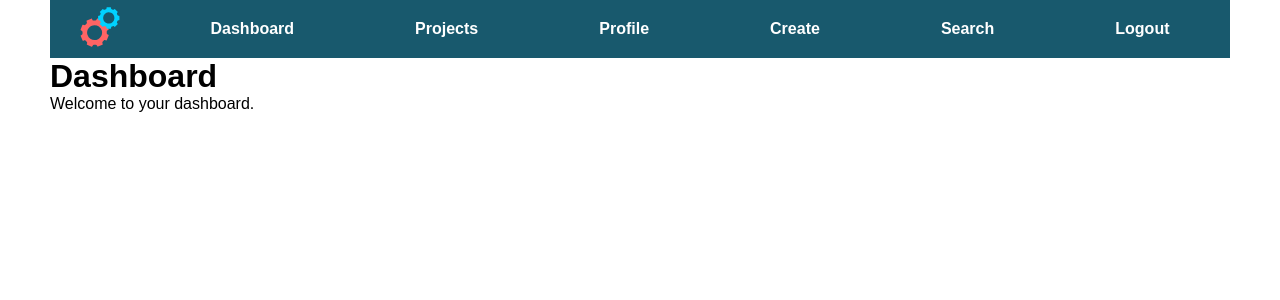
After one commit to Mishakaveli1994/TaskManager, a Django app: page /account/ in a window 1280 px wide. The commit adds this page. Shown: the top 300 px of the page. Run offline with Django 4.2, Linux system fonts and the light colour scheme; the visitor is signed in with stand-in values (Sample User, id 1).

Commit message:
Added Login Logout as classes

```diff
--- a/TaskManager/settings.py
+++ b/TaskManager/settings.py
@@ -31,13 +31,13 @@ ALLOWED_HOSTS = []
 # Application definition
 
 INSTALLED_APPS = [
+    'account',
     'django.contrib.admin',
     'django.contrib.auth',
     'django.contrib.contenttypes',
     'django.contrib.sessions',
     'django.contrib.messages',
     'django.contrib.staticfiles',
-    'account',
     'manager',
 ]
 
@@ -128,3 +128,7 @@ STATICFILES_DIRS = [
 # https://docs.djangoproject.com/en/4.0/ref/settings/#default-auto-field
 
 DEFAULT_AUTO_FIELD = 'django.db.models.BigAutoField'
+
+LOGIN_REDIRECT_URL = 'dashboard'
+LOGIN_URL = 'login'
+LOGOUT_URL = 'logout'
--- a/TaskManager/urls.py
+++ b/TaskManager/urls.py
@@ -18,5 +18,5 @@ from django.urls import path, include
 
 urlpatterns = [
     path('admin/', admin.site.urls),
-    path('account/', include('account.urls'))
+    path('account/', include('account.urls')),
 ]
--- /dev/null
+++ b/account/templates/dashboard.html
@@ -0,0 +1,8 @@
+{% extends 'base.html' %}
+
+{% block title %}Dashboard{% endblock title %}
+
+{% block content %}
+    <h1>Dashboard</h1>
+    <p>Welcome to your dashboard.</p>
+{% endblock content %}
--- a/account/urls.py
+++ b/account/urls.py
@@ -1,6 +1,10 @@
 from django.urls import path
 from . import views
+from django.contrib.auth import views as auth_views
 
 urlpatterns = [
-    path('login/', views.user_login, name='login'),
+    # path('login/', views.user_login, name='login'),
+    path('login/', auth_views.LoginView.as_view(), name='login'),
+    path('logout/', auth_views.LogoutView.as_view(), name='logout'),
+    path('', views.dashboard, name='dashboard')
 ]
--- a/account/views.py
+++ b/account/views.py
@@ -2,25 +2,13 @@ from django.shortcuts import render
 from django.http import HttpResponse
 from django.contrib.auth import authenticate, login
 from .forms import LoginForm
+from django.contrib.auth.decorators import login_required
 
 
 # Create your views here.
-def user_login(request):
-    if request.method == 'POST':
-        form = LoginForm(request.POST)
-        if form.is_valid():
-            fd = form.cleaned_data
-            user = authenticate(request,
-                                username=fd['username'],
-                                password=fd['password'])
-            if user is not None:
-                if user.is_active:
-                    login(request, user)
-                    return HttpResponse('Authenticated successfully')
-                else:
-                    return HttpResponse('Disabled account')
-            else:
-                return HttpResponse('Invalid Login')
-    else:
-        form = LoginForm()
-    return render(request, 'account/login.html', {'form': form})
+
+@login_required
+def dashboard(request):
+    return render(request,
+                  'dashboard.html',
+                  {'section': 'dashboard'})
--- a/templates/base.html
+++ b/templates/base.html
@@ -21,9 +21,9 @@
             <li class="user"><a class="nav-link" href="">Profile</a></li>
             <li class="user"><a class="nav-link" href="">Create</a></li>
             <li class="user"><a class="nav-link" href="">Search</a></li>
-            <li class="user"><a class="nav-link" href="">Logout</a></li>
+            <li class="user"><a class="nav-link" href="{% url 'logout' %}">Logout</a></li>
         {% else %}
-            <li class="guest"><a class="nav-link" href="">Login</a></li>
+            <li class="guest"><a class="nav-link" href="{% url 'login' %}">Login</a></li>
             <li class="guest"><a class="nav-link" href="">Register</a></li>
         {% endif %}
     </ul>
```
Also changed, not shown: account/templates/registration/logged_out.html (added, +9 -0 lines), account/templates/registration/login.html (added, +23 -0 lines), templates/account/login.html (deleted, +0 -12 lines), 1 other file.
